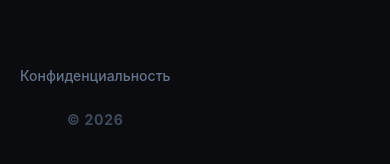
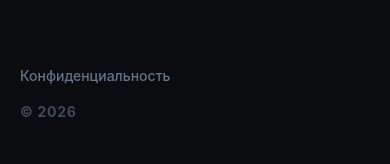
Before and after one commit to nmsnalldesign-oss/knol-records, a Next.js app: page / in a window 390 px wide. Shown: the part 4539-4703 px from the top of the page. Built offline with nearby package versions, Linux system fonts and the light colour scheme; no server answers.

Commit message:
UI: fix footer mobile alignment

```diff
--- a/components/Footer.tsx
+++ b/components/Footer.tsx
@@ -35,7 +35,7 @@
             {/* Ссылки убраны по просьбе */}
           </div>
 
-          <div className="flex flex-col sm:flex-row items-center gap-6">
+          <div className="flex flex-col sm:flex-row items-start sm:items-center gap-4 sm:gap-8">
             <a href="/privacy" className="hover:text-white transition-colors">Конфиденциальность</a>
             <div className="font-bold tracking-wider opacity-60">© {new Date().getFullYear()}</div>
           </div>
```
